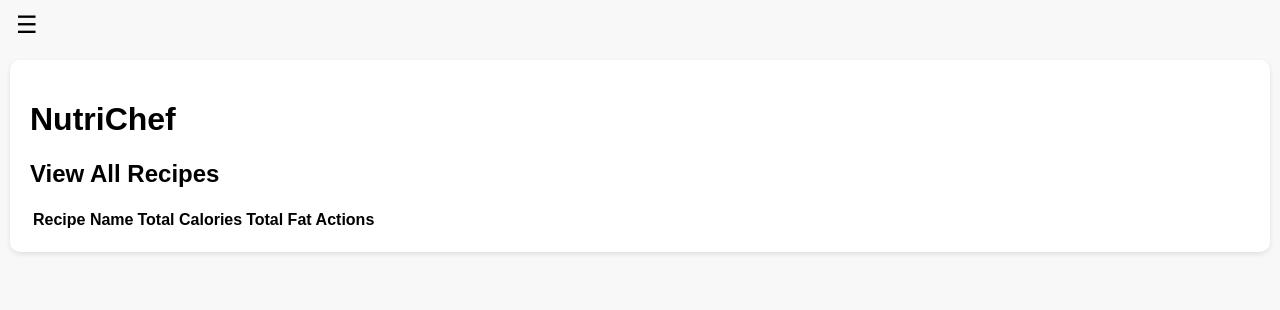
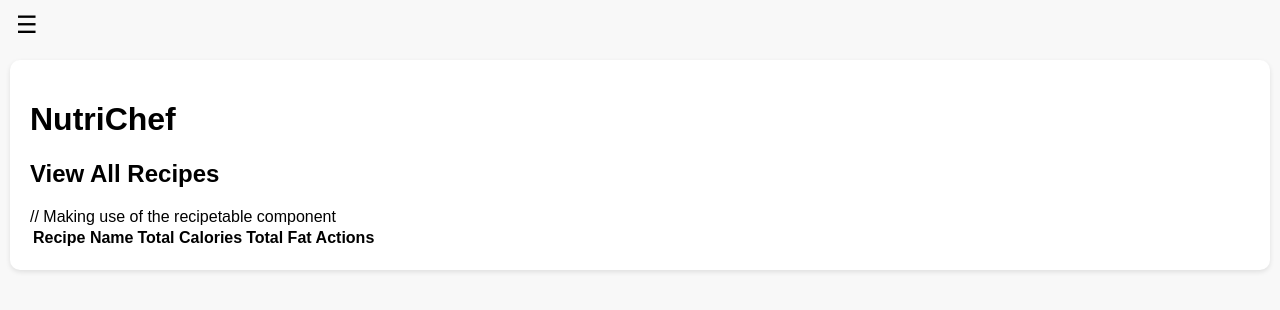
Before and after one commit to Josh-22220937/CO566WBL-MS-CW1, a React (Create React App) app in the folder nutrichef/: page /view-all in a window 1280 px wide. Shown: the top 310 px of the page. Built offline with nearby package versions, Linux system fonts and the light colour scheme.

Commit message:
Update ViewAll.js

```diff
--- a/nutrichef/src/screens/ViewAll.js
+++ b/nutrichef/src/screens/ViewAll.js
@@ -9,6 +9,7 @@ const ViewAll = ({ recipes, ingredients, removeRecipe }) => {
       <div className="screen">
         <h1>NutriChef</h1>
         <h2>View All Recipes</h2>
+         // Making use of the recipetable component
         <RecipeTable recipes={recipes} ingredients={ingredients} removeRecipe={removeRecipe}/>
       </div>
     );
```
